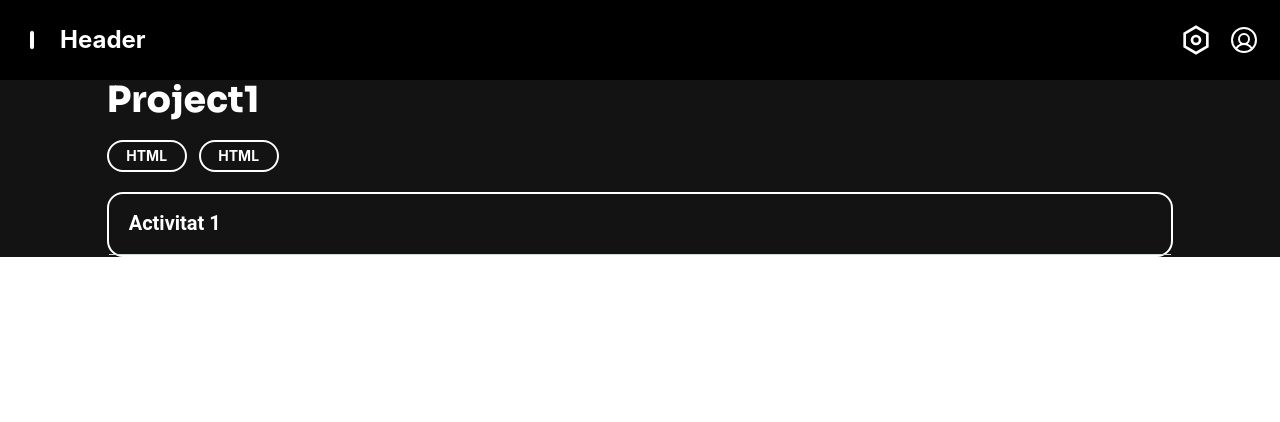
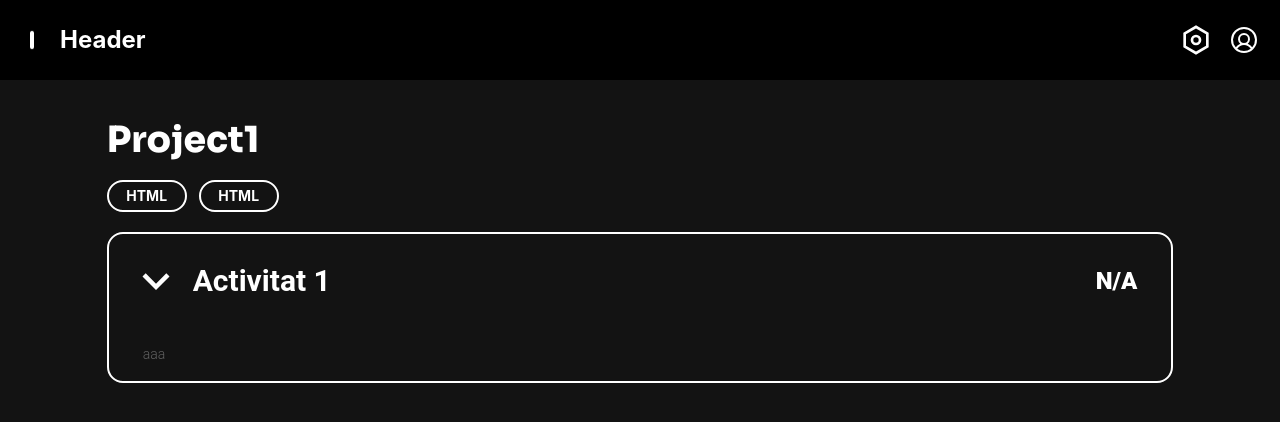
Before and after one commit to arcedo/LearnSphere, a React (Vite) app in the folder client/: page / in a window 1280 px wide. Shown: the top 422 px of the page. Built offline with nearby package versions, Linux system fonts and the light colour scheme; sample sign-in values are in the browser's storage.

Commit message:
[ADD] Accordion

```diff
--- a/client/src/components/Skills.jsx
+++ b/client/src/components/Skills.jsx
@@ -5,14 +5,14 @@ export default function Skills({ skillName, globalPercentage }) {
 
     return (
         <div
-        className="w-fit min-w-20 py-1 text-sm rounded-full border-2 border-white text-white flex justify-center items-center"
+        className="w-fit min-w-20 py-1 text-sm rounded-full border-2 border-white text-white flex justify-center items-center transition-all duration-300"
         onMouseEnter={() => setIsHovered(true)}
         onMouseLeave={() => setIsHovered(false)}
         >
-        <strong className={isHovered ? 'hidden' : ''}>
-            {skillName}
-        </strong>
-        <p className={isHovered ? '' : 'hidden'}>{globalPercentage}</p>
+            <strong className={isHovered ? 'hidden' : ''}>
+                {skillName}
+            </strong>
+            <p className={isHovered ? '' : 'hidden'}>{globalPercentage}</p>
         </div>
     );
 }
--- a/client/src/index.css
+++ b/client/src/index.css
@@ -181,3 +181,7 @@ code {
 #home {
   background-color: #131313;
 }
+
+#accordion > span {
+  display: none !important;
+}
--- a/client/src/pages/Home.jsx
+++ b/client/src/pages/Home.jsx
@@ -11,6 +11,21 @@ function isLogged() {
     return localStorage.getItem('loggedUser') ? true : false;
 }
 
+function Icon({ id, open }) {
+    return (
+        <svg
+        xmlns="http://www.w3.org/2000/svg"
+        fill="none"
+        viewBox="0 0 24 24"
+        strokeWidth={2}
+        stroke="currentColor"
+        style={{ display: "none" }}
+        className={`${id === open ? "rotate-180" : ""} h-5 w-5 transition-transform`}
+        >
+        <path strokeLinecap="round" strokeLinejoin="round" d="M19.5 8.25l-7.5 7.5-7.5-7.5" />
+        </svg>
+    );
+}
 
 function Home() {
     const [open, setOpen] = useState(1);
@@ -19,25 +34,31 @@ function Home() {
         window.location.href = "/login";
     } else {
         return (
-            <div>
+            <div className='max-w-full max-h-screen'>
                 <Header />
                 <section id="home" className="w-full text-white">
-                    <div className='w-10/12 mx-auto'>
+                    <div className='w-10/12 mx-auto py-10 min-h-screen'>
                         <h4 className='font-sora text-4xl font-extrabold'>Project1</h4>
                         <div className='flex items-center gap-3 flex-wrap w-1/2 pt-5 pb-5'>
                             <Skills skillName='HTML' globalPercentage='50%' />
                             <Skills skillName='HTML' globalPercentage='50%' />
                         </div>
-                        <Accordion className='border-2 border-white rounded-2xl'>
-                            <AccordionHeader >
-                                <div className='flex px-5 justify-between items-center text-white'>
-                                    <h5>Activitat 1</h5>
+                        <Accordion  open={open === 1} icon={<Icon id={1} open={open} />} className='border-2 border-white rounded-2xl px-5'>
+                            <AccordionHeader id='accordion' onClick={() => handleOpen(1)} className='py-5 border-none flex justify-between items-center text-white hover:text-gray-200'>
+                                <div className='flex items-center gap-2.5'>
+                                    <svg xmlns="http://www.w3.org/2000/svg" width="54" height="54" viewBox="0 0 24 24">
+                                        className={`${open ? "rotate-180" : ""} transition-transform`}
+                                        <path fill="#fefefe" d="M7.41 8.58L12 13.17l4.59-4.59L18 10l-6 6l-6-6z"/>
+                                    </svg>
+                                    <h5 className='text-3xl'>Activitat 1</h5>
+                                </div>
+                                <div>
+                                    <strong className='pr-3.5 text-2xl'>N/A</strong>
                                 </div>
                             </AccordionHeader>
-                            <AccordionBody>
-                                <div className='flex justify-between items-center px-5 text-white'>
-                                    <p>Lorem ipsum dolor sit amet consectetur adipisicing elit. Quisquam, doloribus.</p>
-                                    <button className='bg-white text-black rounded-2xl px-3 py-1'>Veure</button>
+                            <AccordionBody className='grid grid-cols-2 px-3.5'>
+                                <div className='w-1/2'>
+                                    <p>aaa</p>
                                 </div>
                             </AccordionBody>
                         </Accordion>
```
